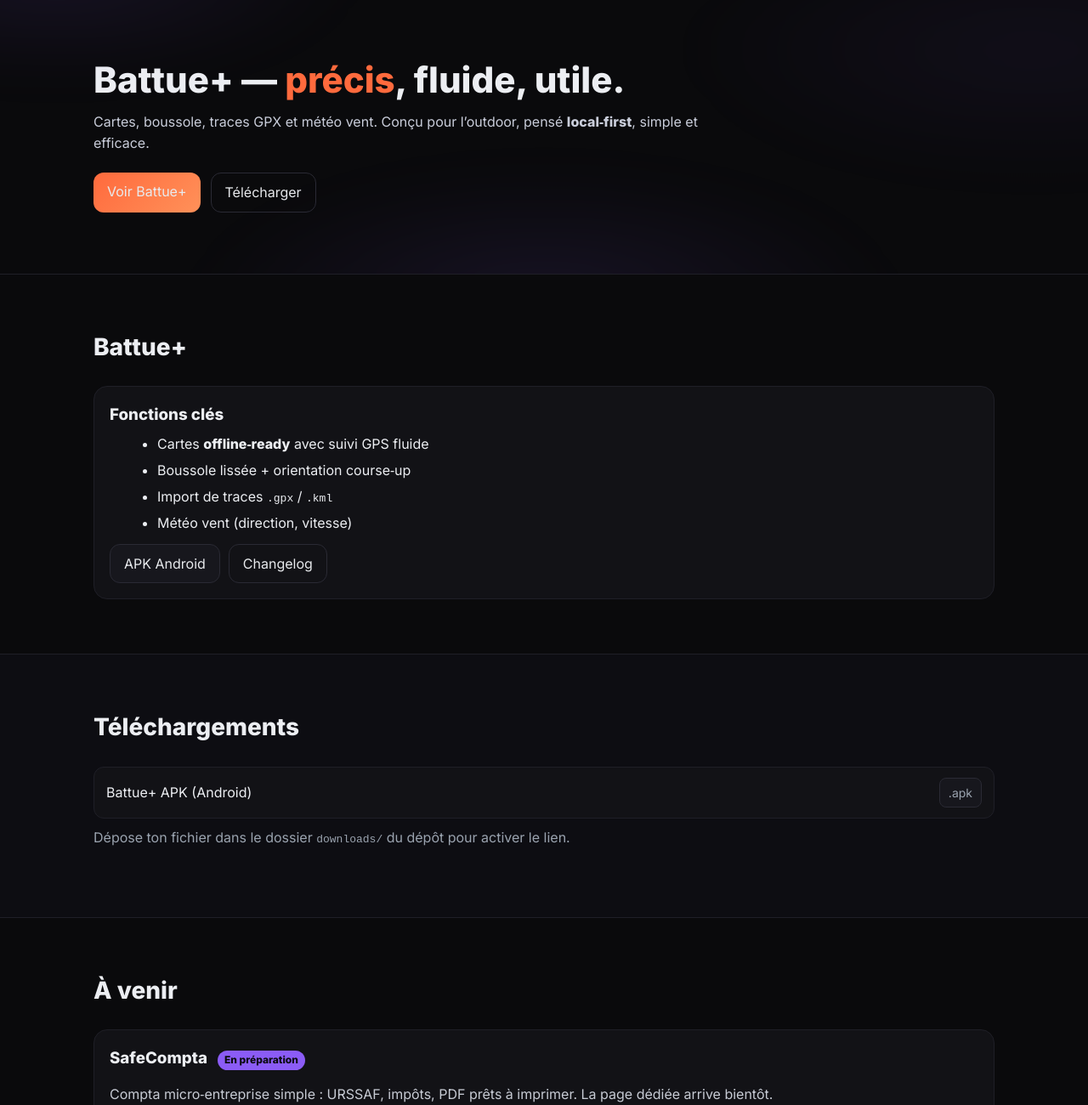
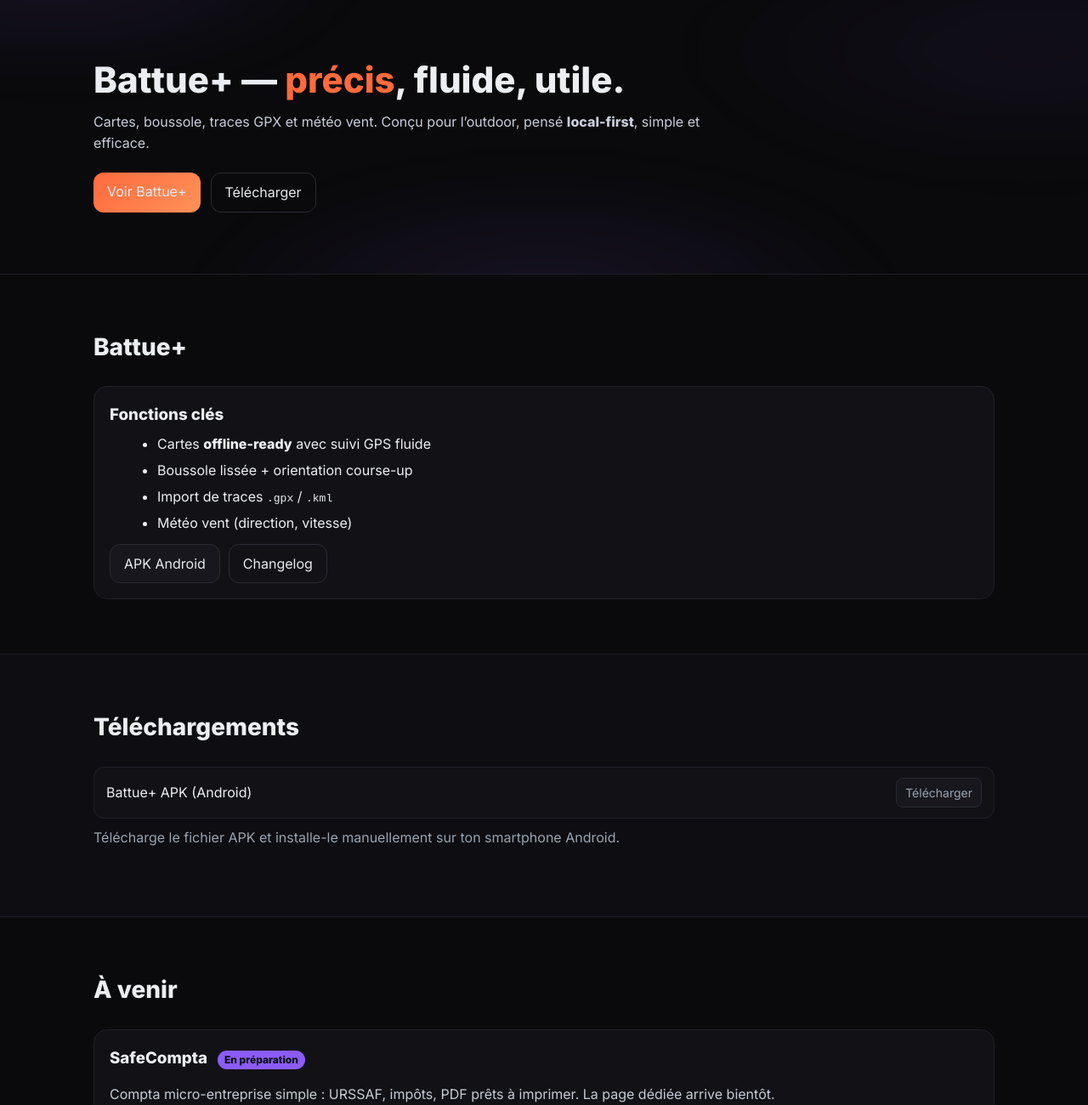
Before and after one commit to domdac/dmcpixel.github.io, a plain HTML site: page index.html in a window 1280 px wide. Shown: the part 80-1380 px from the top of the page at 85% size. Drawn offline with Linux system fonts and the light colour scheme.

Commit message:
Update index.html

```diff
--- a/index.html
+++ b/index.html
@@ -34,7 +34,7 @@
   <section class="hero">
     <div class="container">
       <h1>Battue+ — <span class="accent">précis</span>, fluide, utile.</h1>
-      <p>Cartes, boussole, traces GPX et météo vent. Conçu pour l’outdoor, pensé <b>local‑first</b>, simple et efficace.</p>
+      <p>Cartes, boussole, traces GPX et météo vent. Conçu pour l’outdoor, pensé <b>local-first</b>, simple et efficace.</p>
       <div class="cta">
         <a class="btn primary" href="#battue">Voir Battue+</a>
         <a class="btn ghost" href="#telechargements">Télécharger</a>
@@ -50,14 +50,14 @@
         <article class="card">
           <h3>Fonctions clés</h3>
           <ul class="list">
-            <li>Cartes <b>offline‑ready</b> avec suivi GPS fluide</li>
-            <li>Boussole lissée + orientation course‑up</li>
+            <li>Cartes <b>offline-ready</b> avec suivi GPS fluide</li>
+            <li>Boussole lissée + orientation course-up</li>
             <li>Import de traces <code>.gpx</code> / <code>.kml</code></li>
             <li>Météo vent (direction, vitesse)</li>
           </ul>
           <div class="actions">
             <a class="btn" href="#telechargements">APK Android</a>
-            <a class="btn ghost" href="#">Changelog</a>
+            <a class="btn ghost" href="https://github.com/domdac/dmcpixel.github.io/releases">Changelog</a>
           </div>
         </article>
       </div>
@@ -68,9 +68,12 @@
     <div class="container">
       <h2>Téléchargements</h2>
       <ul class="downloads">
-        <li><span>Battue+ APK (Android)</span><a class="btn small" href="downloads/battue_plus.apk">.apk</a></li>
+        <li>
+          <span>Battue+ APK (Android)</span>
+          <a class="btn small" href="https://github.com/domdac/dmcpixel.github.io/releases/download/v0.1.0/BattuePlus-v0.1.0-release.apk">Télécharger</a>
+        </li>
       </ul>
-      <p class="note">Dépose ton fichier dans le dossier <code>downloads/</code> du dépôt pour activer le lien.</p>
+      <p class="note">Télécharge le fichier APK et installe-le manuellement sur ton smartphone Android.</p>
     </div>
   </section>
 
@@ -80,7 +83,7 @@
       <div class="cards one">
         <article class="card">
           <h3>SafeCompta <span class="chip">En préparation</span></h3>
-          <p>Compta micro‑entreprise simple : URSSAF, impôts, PDF prêts à imprimer. La page dédiée arrive bientôt.</p>
+          <p>Compta micro-entreprise simple : URSSAF, impôts, PDF prêts à imprimer. La page dédiée arrive bientôt.</p>
           <div class="actions">
             <a class="btn ghost" aria-disabled="true" href="#">Preview</a>
           </div>
```
